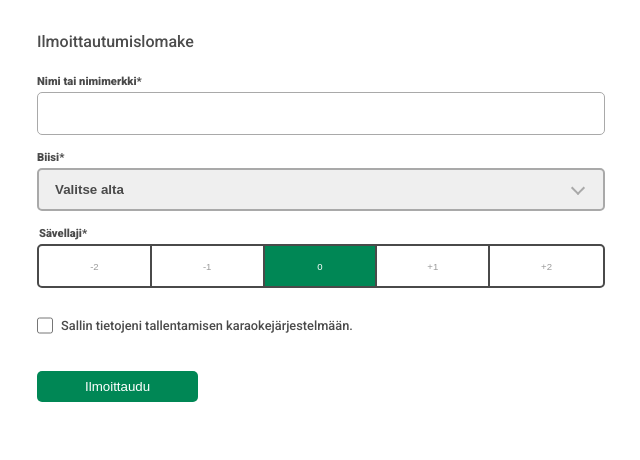
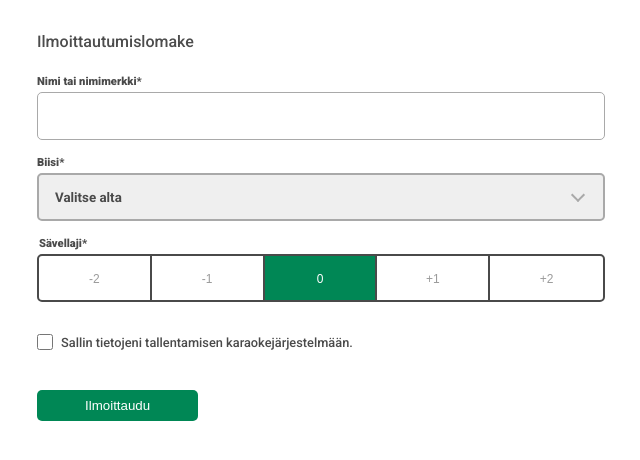
Before and after one commit to anonOstrich/karaoke-form, a React (Vite) app: page / in a window 1280 px wide. Shown: the top 460 px of the page, without its empty margins (319-959 px from the left). Built offline with nearby package versions, Linux system fonts and the light colour scheme.

Commit message:
Input field fonts and heights

```diff
--- a/src/components/Lomake.css
+++ b/src/components/Lomake.css
@@ -26,6 +26,7 @@ form legend {
 
 input[type='text'] {
   border: 1px solid var(--color-border-light);
+  font-weight: 500;
 }
 
 .required::after {
--- a/src/components/PitchSelection.css
+++ b/src/components/PitchSelection.css
@@ -47,8 +47,8 @@ legend {
 
 .radio-button-container label {
   cursor: inherit;
-  font-size: 0.6rem;
-  font-weight: 400;
+  font-size: 0.75rem;
+  font-weight: 500;
 }
 
 .radio-button-container input {
--- a/src/index.css
+++ b/src/index.css
@@ -8,7 +8,7 @@
   --color-border-dark: #4a4a4a;
   --color-primary: #008755;
   --color-white: #fff;
-  --height-input: 2.7rem;
+  --height-input: 3rem;
   --max-width: 600px;
   --border-width: 2px;
   --rounded: 5px;
@@ -76,4 +76,6 @@ input,
 select {
   min-height: var(--height-input);
   border-radius: var(--rounded);
+  font-family: inherit;
+  padding: 0.5rem 1rem;
 }
```
